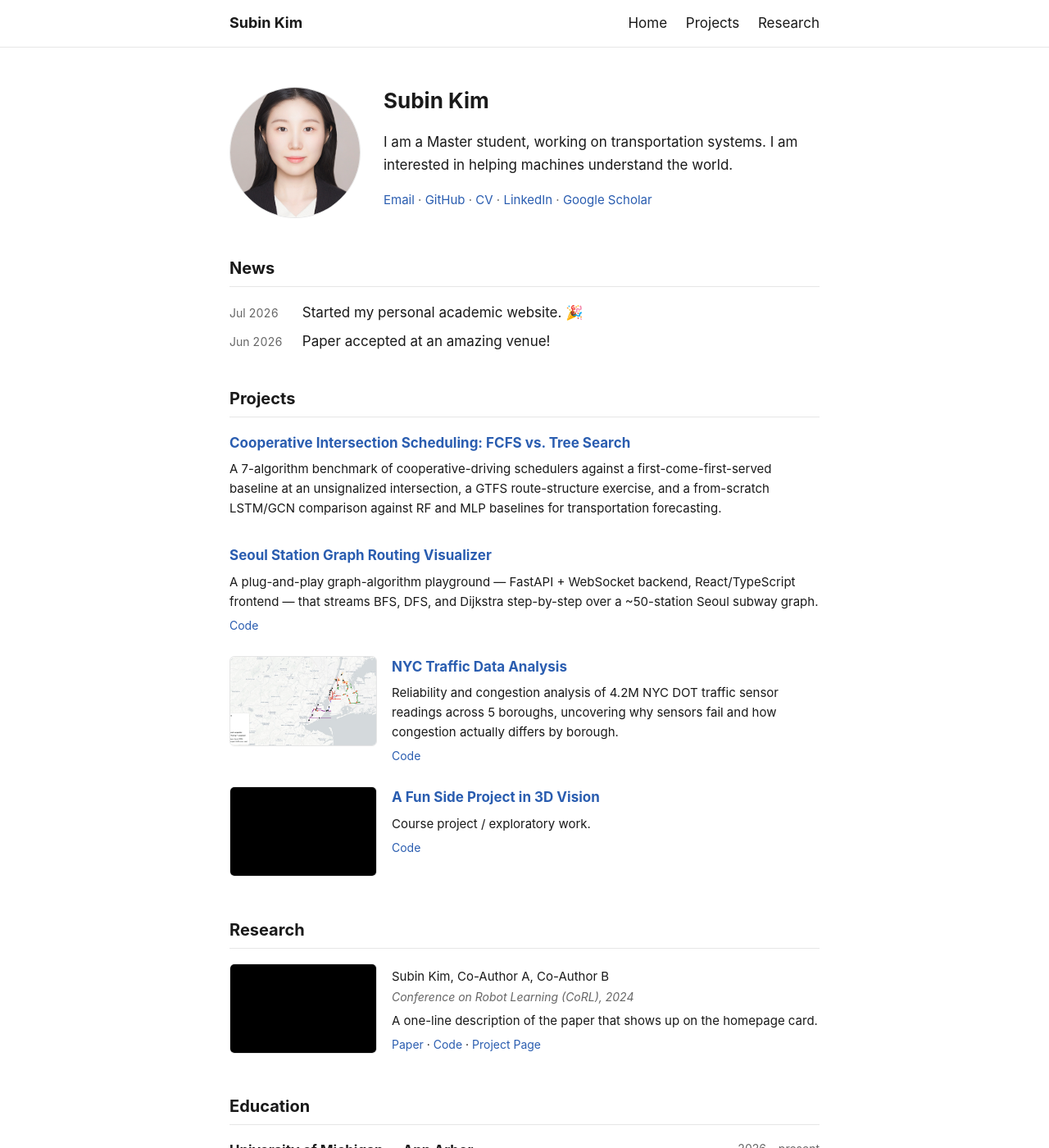
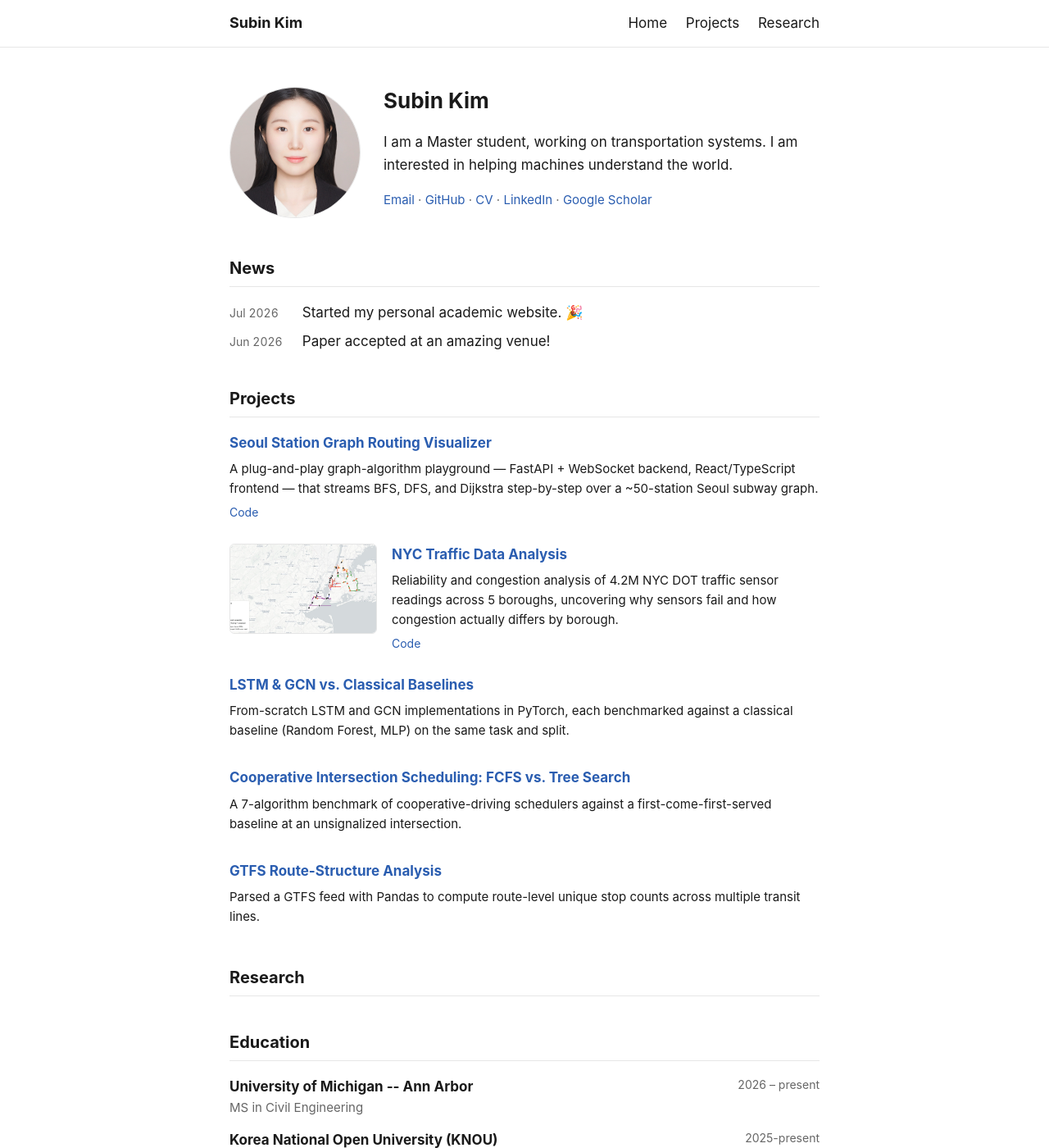
Before and after one commit to sbkim-208/website, a Jekyll site: the page built from index.html, in a window 1280 px wide and 1400 px high. Shown: the whole window at 82% size. Built offline with Jekyll 4.4.1, drawn with Linux system fonts in a browser that asks for light colours; part of the change alters nothing that is shown.

Commit message:
Split combined project into 3 separate project pages; remove placeholder examples; gitignore .DS_Store
Co-Authored-By: Claude Sonnet 5 <noreply@anthropic.com>
Claude-Session: https://claude.ai/code/session_01Wn8VxqC1DGjuc1HNVHr2vm

```diff
--- a/_projects/2023-example-other.md
+++ /dev/null
@@ -1,12 +0,0 @@
----
-title: "A Fun Side Project in 3D Vision"
-category: other            # not "research" -> appears under "Other Projects"
-year: 2023
-summary: "Course project / exploratory work."
-thumbnail: /assets/img/projects/example2.png
-links:
-  - name: Code
-    url: https://github.com/yourusername/side-project
----
-
-Describe your side project here.
--- a/_projects/2024-example-research.md
+++ /dev/null
@@ -1,31 +0,0 @@
----
-title: ""
-category: research          # "research" -> Research section; anything else -> Other Projects
-year: 2024
-authors: "Subin Kim, Co-Author A, Co-Author B"
-venue: "Conference on Robot Learning (CoRL)"
-thumbnail: /assets/img/projects/example.png
-summary: "A one-line description of the paper that shows up on the homepage card."
-links:
-  - name: Paper
-    url: https://arxiv.org/abs/0000.00000
-  - name: Code
-    url: https://github.com/yourusername/project
-  - name: Project Page
-    url: https://example.com
----
-
-## Overview
-
-Write the full description of the project here in **Markdown**. This body only
-shows on the project's own page (`/projects/2024-example-research/`).
-
-You can include images, math, lists, code — anything Markdown supports.
-
-## Method
-
-Explain your approach.
-
-## Results
-
-Report your findings.
--- /dev/null
+++ b/_projects/2026-gtfs-route-analysis.md
@@ -0,0 +1,16 @@
+---
+title: "GTFS Route-Structure Analysis"
+category: other # not "research" -> appears under "Other Projects"
+year: 2026
+summary: "Parsed a GTFS feed with Pandas to compute route-level unique stop counts across multiple transit lines."
+---
+
+Worked through a GTFS problem set (3 routes, 16 stops, synthetic feed modeled on a generic downtown transit network — not Seoul-specific). Completed:
+
+| route_id | route_long_name | n_stops |
+|---|---|---|
+| R10 | Downtown ↔ SODO | 5 |
+| R12 | Magnolia ↔ Madison Park | 7 |
+| R70 | Downtown ↔ Northgate | 6 |
+
+Computed by joining `stop_times` with `trips` to attach `route_id`, then counting unique `stop_id`s per route. The remaining parts of the exercise — per-segment distance in a projected CRS (GeoPandas/Shapely), route length, average stop spacing, an interactive Folium map, and a 400m-walkshed accessibility bonus — are scaffolded but not yet completed.
--- /dev/null
+++ b/_projects/2026-intersection-scheduling-fcfs-vs-treesearch.md
@@ -0,0 +1,34 @@
+---
+title: "Cooperative Intersection Scheduling: FCFS vs. Tree Search"
+category: other # not "research" -> appears under "Other Projects"
+year: 2026
+summary: "A 7-algorithm benchmark of cooperative-driving schedulers against a first-come-first-served baseline at an unsignalized intersection."
+---
+
+Built a browser-based simulator for an unsignalized intersection: vehicles spawn from 4 directions (Poisson arrivals), drive under an IDM car-following model, and — in V2V mode — request a time slot `{t0, t1}` from a pluggable scheduling algorithm before entering the conflict box. A Python server (`server.py`) routes each request to the active algorithm and hot-reloads on file save.
+
+Seven schedulers share the same request payload (vehicle state, confirmed grants, per-lane last slot, full vehicle snapshot, in-range neighbors) and the same constraints (return only the requesting vehicle's slot, never overlap the opposing axis, same-lane headway is FIFO):
+
+| Algorithm | Approach |
+|---|---|
+| `algo_fcfs` | FCFS baseline — first-fit into the earliest open gap by ETA |
+| `algo_platoon` | Cost-benefit yielding — evaluates "me first" vs. "let the opposing platoon go first" as two real assignments, picks the lower total delay |
+| `algo_priority` | Non-preemptive emergency priority — reserves a virtual grant around an approaching EMS vehicle's window |
+| `algo_p2p` | P2P approximation — only avoids grants heard within communication range (partial-visibility trade-off) |
+| `algo_mcts` | Classical MCTS (UCB1 + random rollout, 0.05s / 400 iterations), adapted from Xu et al., *Cooperative Driving at Unsignalized Intersections Using Tree Search*, arXiv:1902.01024 |
+| `algo_mcts_heur` | MCTS with a lane-batching rollout heuristic in place of random rollout — faster convergence at small budgets |
+| `algo_p2p_priority` | MCTS + P2P visibility + weighted delay objective (EMS ×10, police ×5, bus ×2, general ×1) |
+
+Benchmark (same scenario, sequential slot requests), average delay improvement over FCFS:
+
+| Algorithm | Delay vs. FCFS | Note |
+|---|---|---|
+| `algo_platoon` | +28–31% | Near-zero compute cost |
+| `algo_mcts` / `algo_mcts_heur` | +30–33% | ~50ms per request |
+| `algo_p2p_priority` | +29% | EMS delay 3.32s → 0.48s (−86%) |
+
+**What actually moved the needle:**
+1. Priority policy and P2P visibility are independent axes — priority works fine in a centralized scheduler, while P2P's partial visibility is a real safety-vs-decentralization trade-off, not a free upgrade.
+2. Heuristic *shape* matters more than the idea behind it: a threshold-based version of the same lane-batching idea made things 59% *worse*, while an outcome-evaluated version improved delay 29% — same intuition, opposite result.
+3. Under an "assign immediately on request" protocol, MCTS's global-search advantage doesn't show up — it ties with the much cheaper `platoon` heuristic even at 60 vehicles. The paper's advantage requires a 2-second batched-replanning protocol instead.
+4. Porting the paper's Algorithm 2 rule 2 literally to a single conflict box degenerates to plain FIFO — reinterpreting its intent (parallel-crossing exploitation) as axis-batching was necessary to reproduce the claimed small-budget convergence advantage.
--- /dev/null
+++ b/_projects/2026-lstm-gcn-baselines.md
@@ -0,0 +1,26 @@
+---
+title: "LSTM & GCN vs. Classical Baselines"
+category: other # not "research" -> appears under "Other Projects"
+year: 2026
+summary: "From-scratch LSTM and GCN implementations in PyTorch, each benchmarked against a classical baseline (Random Forest, MLP) on the same task and split."
+---
+
+Two small PyTorch models, each built from scratch (no `torch_geometric`) and evaluated against a non-deep-learning baseline on the same task and split, rather than in isolation.
+
+**Sequence forecasting — LSTM vs. Random Forest.** A single-layer LSTM (`hidden=32`) predicted next-hour bike-share demand from a 24-hour sliding window, with no hand-built lag/calendar features — the model has to learn the daily cycle purely from the raw sequence. A Random Forest on the same windows, flattened into 24 lag features, served as the classical baseline:
+
+| Model | MAE | RMSE | R² |
+|---|---|---|---|
+| LSTM (raw sequence, no lag features) | 9.76 | 14.88 | 0.884 |
+| Random Forest (24 flattened lag features) | 5.04 | 8.19 | **0.965** |
+
+RF wins here — with a few months of hourly data, hand-built lag features plus a tree ensemble still beat a from-scratch LSTM. A follow-up hidden-size sweep (`[8, 16, 32, 64]`, test RMSE) checked whether the LSTM was simply under-capacity rather than fundamentally the wrong tool for this data size.
+
+**Node prediction — GCN vs. MLP.** On a 16-node synthetic transit graph (main line + 2 branches + a cross-connection), the ridership target was generated to depend on a station's *neighbors'* transfer-count and parking values, not only its own — a case an MLP structurally can't solve. A 2-layer GCN (`H' = ReLU(Â·H·W)`) and a plain MLP were trained on the same 8 labeled nodes and evaluated on the other 8:
+
+| Model | MAE | R² |
+|---|---|---|
+| MLP (no graph) | 105.94 | **−4.25** |
+| GCN (uses `Â`) | 27.95 | **0.733** |
+
+The MLP does worse than predicting the mean because it never sees neighbor information; the GCN propagates it through the normalized adjacency matrix and fits well. Together the two experiments make the same point from opposite sides: architecture choice only pays off when it matches what the data actually depends on — sequence order for the LSTM case (where RF's explicit lag features already captured that dependence better), and neighbor structure for the GCN case (where nothing but the graph could have captured it).
--- a/_projects/2026-seoul-subway-graph-visualizer.md
+++ b/_projects/2026-seoul-subway-graph-visualizer.md
@@ -52,8 +52,23 @@ class Step:
 | BFS | Unweighted shortest path — queue-based, hop count |
 | DFS | Iterative, stack-based traversal |
 | Dijkstra | `heapq`-based, weighted, early-exits once the goal is popped |
+| A* | Designed as the next plug-and-play addition — `g(n) + h(n)` — not yet implemented as a registered algorithm |
 
 The `/eval` endpoint runs every registered algorithm against the same start/goal pair and reports path, hop count, path cost, nodes visited, iterations, elapsed time, and whether the result matches Dijkstra's cost (`optimal: true/false`) — a direct, on-graph illustration of why BFS's fewest-hops answer isn't always Dijkstra's least-cost answer once edges are weighted.
+
+### Case study: Gangnam → Hapjeong
+
+Running BFS, DFS, and Dijkstra on this same-line route through `/eval`:
+
+| Algorithm | Hops | Total Cost | Nodes Visited | Iterations |
+|---|---:|---:|---:|---:|
+| DFS | 6 | 26 | 25 | 25 |
+| BFS | 6 | 26 | 27 | 27 |
+| Dijkstra | 6 | 26 | 40 | 40 |
+
+All three land on the same path and cost — expected on a single line with uniform per-segment weights — but DFS touches the fewest nodes here. That's incidental to this particular graph and neighbor ordering, not a general property of DFS, which is what motivated adding A* to the design: it uses `g(n) + h(n)` (accumulated cost + estimated remaining cost) to bias search toward the goal, and can reach the same optimal cost while exploring fewer nodes than Dijkstra, given an admissible heuristic.
+
+One design considered was precomputing minimum transfer-to-transfer costs with Dijkstra and feeding them into A* as `h(n)` for real-time queries. The catch: a table of transfer-station-to-transfer-station distances isn't automatically a valid heuristic for an arbitrary station pair — it only lower-bounds the remaining cost correctly once composed with the querying station's actual distance to its nearest relevant transfer node. Getting this wrong (over-estimating the remainder) breaks A*'s optimality guarantee, and a heuristic that isn't consistent forces reopening closed nodes in graph-search A* — the standard implementation this project uses assumes it won't need to.
 
 ### Datasets
 
--- a/_projects/2026-seoul-transit-v2x-gnn.md
+++ /dev/null
@@ -1,72 +0,0 @@
----
-title: "Cooperative Intersection Scheduling: FCFS vs. Tree Search"
-category: other # not "research" -> appears under "Other Projects"
-year: 2026
-summary: "A 7-algorithm benchmark of cooperative-driving schedulers against a first-come-first-served baseline at an unsignalized intersection, a GTFS route-structure exercise, and a from-scratch LSTM/GCN comparison against RF and MLP baselines for transportation forecasting."
----
-
-Three self-contained exercises: a benchmark of cooperative-driving scheduling algorithms against a first-come-first-served (FCFS) baseline at an unsignalized intersection, a GTFS route-structure analysis, and from-scratch LSTM/GCN implementations benchmarked against classical baselines.
-
-### 1. GTFS route-structure analysis
-
-Worked through a GTFS problem set (3 routes, 16 stops, synthetic feed modeled on a generic downtown transit network — not Seoul-specific). Completed:
-
-| route_id | route_long_name | n_stops |
-|---|---|---|
-| R10 | Downtown ↔ SODO | 5 |
-| R12 | Magnolia ↔ Madison Park | 7 |
-| R70 | Downtown ↔ Northgate | 6 |
-
-Computed by joining `stop_times` with `trips` to attach `route_id`, then counting unique `stop_id`s per route. The remaining parts of the exercise — per-segment distance in a projected CRS (GeoPandas/Shapely), route length, average stop spacing, an interactive Folium map, and a 400m-walkshed accessibility bonus — are scaffolded but not yet completed.
-
-### 2. Cooperative intersection scheduling: FCFS vs. tree search
-
-Built a browser-based simulator for an unsignalized intersection: vehicles spawn from 4 directions (Poisson arrivals), drive under an IDM car-following model, and — in V2V mode — request a time slot `{t0, t1}` from a pluggable scheduling algorithm before entering the conflict box. A Python server (`server.py`) routes each request to the active algorithm and hot-reloads on file save.
-
-Seven schedulers share the same request payload (vehicle state, confirmed grants, per-lane last slot, full vehicle snapshot, in-range neighbors) and the same constraints (return only the requesting vehicle's slot, never overlap the opposing axis, same-lane headway is FIFO):
-
-| Algorithm | Approach |
-|---|---|
-| `algo_fcfs` | FCFS baseline — first-fit into the earliest open gap by ETA |
-| `algo_platoon` | Cost-benefit yielding — evaluates "me first" vs. "let the opposing platoon go first" as two real assignments, picks the lower total delay |
-| `algo_priority` | Non-preemptive emergency priority — reserves a virtual grant around an approaching EMS vehicle's window |
-| `algo_p2p` | P2P approximation — only avoids grants heard within communication range (partial-visibility trade-off) |
-| `algo_mcts` | Classical MCTS (UCB1 + random rollout, 0.05s / 400 iterations), adapted from Xu et al., *Cooperative Driving at Unsignalized Intersections Using Tree Search*, arXiv:1902.01024 |
-| `algo_mcts_heur` | MCTS with a lane-batching rollout heuristic in place of random rollout — faster convergence at small budgets |
-| `algo_p2p_priority` | MCTS + P2P visibility + weighted delay objective (EMS ×10, police ×5, bus ×2, general ×1) |
-
-Benchmark (same scenario, sequential slot requests), average delay improvement over FCFS:
-
-| Algorithm | Delay vs. FCFS | Note |
-|---|---|---|
-| `algo_platoon` | +28–31% | Near-zero compute cost |
-| `algo_mcts` / `algo_mcts_heur` | +30–33% | ~50ms per request |
-| `algo_p2p_priority` | +29% | EMS delay 3.32s → 0.48s (−86%) |
-
-**What actually moved the needle:**
-1. Priority policy and P2P visibility are independent axes — priority works fine in a centralized scheduler, while P2P's partial visibility is a real safety-vs-decentralization trade-off, not a free upgrade.
-2. Heuristic *shape* matters more than the idea behind it: a threshold-based version of the same lane-batching idea made things 59% *worse*, while an outcome-evaluated version improved delay 29% — same intuition, opposite result.
-3. Under an "assign immediately on request" protocol, MCTS's global-search advantage doesn't show up — it ties with the much cheaper `platoon` heuristic even at 60 vehicles. The paper's advantage requires a 2-second batched-replanning protocol instead.
-4. Porting the paper's Algorithm 2 rule 2 literally to a single conflict box degenerates to plain FIFO — reinterpreting its intent (parallel-crossing exploitation) as axis-batching was necessary to reproduce the claimed small-budget convergence advantage.
-
-### 3. LSTM and GCN from scratch, benchmarked against classical baselines
-
-Two small PyTorch models, each built from scratch (no `torch_geometric`) and evaluated against a non-deep-learning baseline on the same task and split, rather than in isolation.
-
-**Sequence forecasting — LSTM vs. Random Forest.** A single-layer LSTM (`hidden=32`) predicted next-hour bike-share demand from a 24-hour sliding window, with no hand-built lag/calendar features — the model has to learn the daily cycle purely from the raw sequence. A Random Forest on the same windows, flattened into 24 lag features, served as the classical baseline:
-
-| Model | MAE | RMSE | R² |
-|---|---|---|---|
-| LSTM (raw sequence, no lag features) | 9.76 | 14.88 | 0.884 |
-| Random Forest (24 flattened lag features) | 5.04 | 8.19 | **0.965** |
-
-RF wins here — with a few months of hourly data, hand-built lag features plus a tree ensemble still beat a from-scratch LSTM. A follow-up hidden-size sweep (`[8, 16, 32, 64]`, test RMSE) checked whether the LSTM was simply under-capacity rather than fundamentally the wrong tool for this data size.
-
-**Node prediction — GCN vs. MLP.** On a 16-node synthetic transit graph (main line + 2 branches + a cross-connection), the ridership target was generated to depend on a station's *neighbors'* transfer-count and parking values, not only its own — a case an MLP structurally can't solve. A 2-layer GCN (`H' = ReLU(Â·H·W)`) and a plain MLP were trained on the same 8 labeled nodes and evaluated on the other 8:
-
-| Model | MAE | R² |
-|---|---|---|
-| MLP (no graph) | 105.94 | **−4.25** |
-| GCN (uses `Â`) | 27.95 | **0.733** |
-
-The MLP does worse than predicting the mean because it never sees neighbor information; the GCN propagates it through the normalized adjacency matrix and fits well. Together the two experiments make the same point from opposite sides: architecture choice only pays off when it matches what the data actually depends on — sequence order for the LSTM case (where RF's explicit lag features already captured that dependence better), and neighbor structure for the GCN case (where nothing but the graph could have captured it).
```
Also changed, not shown: 2 other files.
